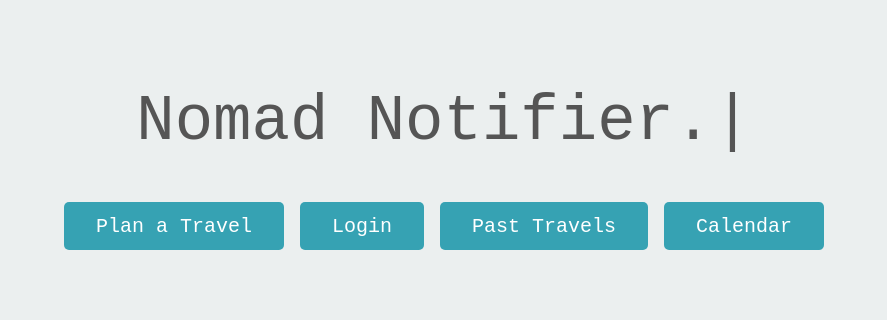
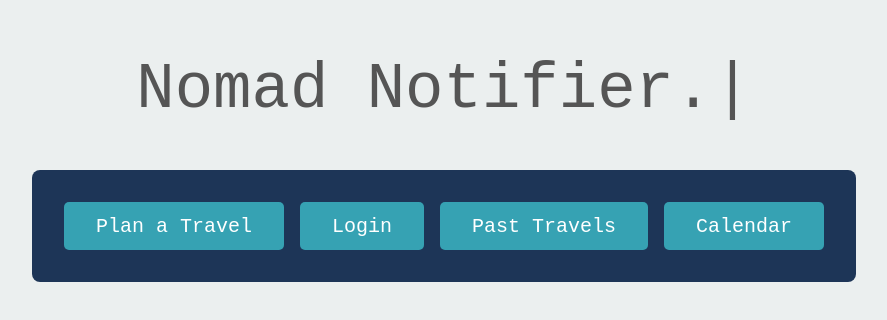
Before and after one commit to jgonz671/NomadNotifier, a React (Vite) app in the folder NomadNotifierReact/: page / in a window 1280 px wide. Shown: the part 270-590 px from the top of the page, without its empty margins (196-1083 px from the left). Built offline with nearby package versions, Linux system fonts and the light colour scheme; no server answers.

Commit message:
add new box holding home page buttons, and added image for home page

```diff
--- a/NomadNotifierReact/src/App.css
+++ b/NomadNotifierReact/src/App.css
@@ -40,6 +40,10 @@ p{
 .buttons{
   display: flex;
   justify-content: center;
+  background-color: #1d3557;
+  border-radius: 0.5rem;
+  padding: 2rem;
+
   gap: 1rem;
 }
 
```
Also changed, not shown: NomadNotifierReact/src/App.jsx (+7 -0 lines), NomadNotifierReact/src/assets/Nomad-Walker.jpg (added).
